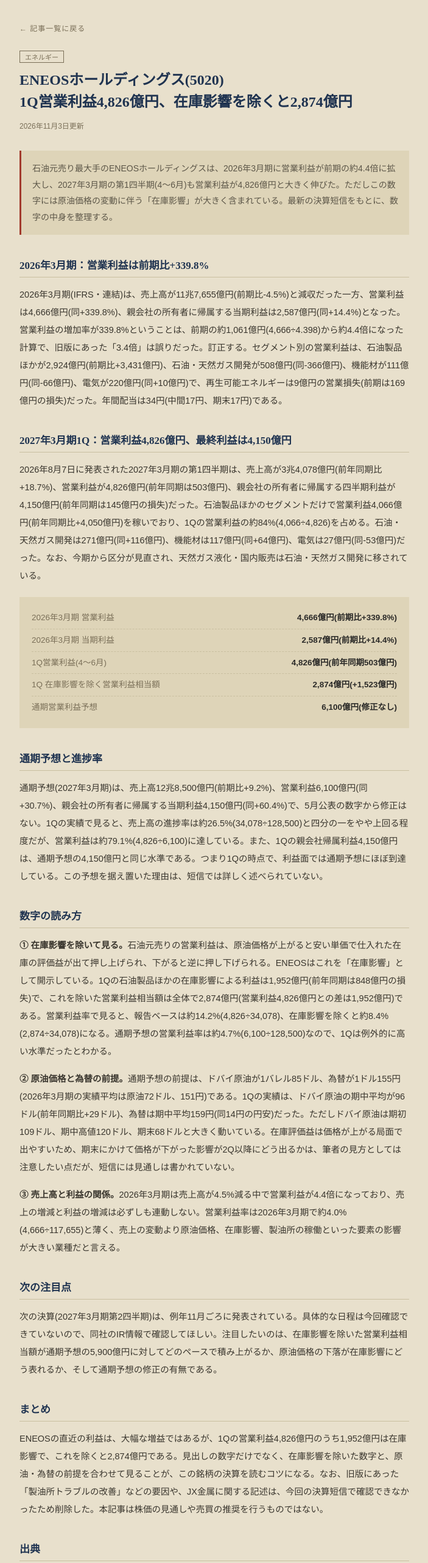
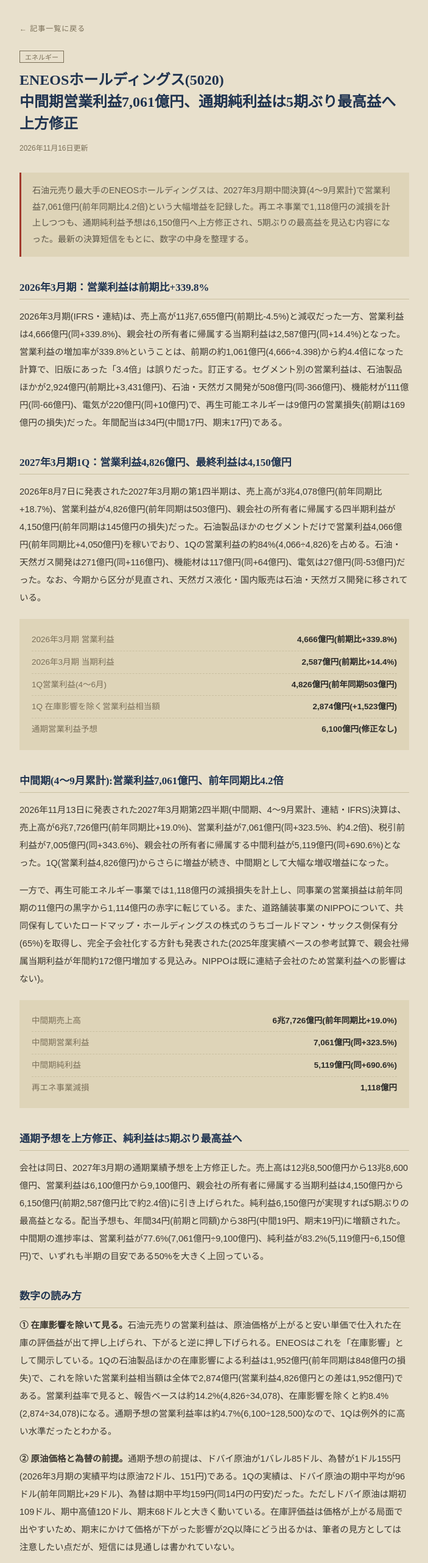
Before and after one commit to numachi-works/keisen-cho, a plain HTML site: page eneos-5020.html in a window 1280 px wide. Shown: the part 171-2734 px from the top of the page at 61% size, without its empty margins (288-991 px from the left). Drawn offline with Linux system fonts and the light colour scheme.

Commit message:
ENEOS(5020)記事を2027年3月期第2四半期(中間期)決算で拡充(通期純利益を5期ぶり最高益へ上方修正、再エネ事業の減損も反映)
Co-Authored-By: Claude Sonnet 5 <noreply@anthropic.com>
Claude-Session: https://claude.ai/code/session_01EwjSxLhBBYnPKqYooYKyjd

```diff
--- a/eneos-5020.html
+++ b/eneos-5020.html
@@ -13,18 +13,18 @@
 <link rel="icon" type="image/png" href="/favicon.png">
 <link rel="apple-touch-icon" href="/apple-touch-icon.png">
 <meta name="viewport" content="width=device-width, initial-scale=1.0">
-<title>ENEOS(5020)決算：1Q営業利益4,826億円、在庫影響を除くと2,874億円 | 罫線帳</title>
-<meta name="description" content="ENEOSホールディングスの2027年3月期1Q営業利益は4,826億円。在庫影響を除くと2,874億円で、通期予想6,100億円の進捗や原油・為替の前提など、数字の読み方を決算短信に沿って整理する。">
+<title>ENEOS(5020)決算：中間期営業利益7,061億円、通期純利益を5期ぶり最高益に上方修正 | 罫線帳</title>
+<meta name="description" content="ENEOSホールディングスの2027年3月期中間決算(4〜9月)は営業利益7,061億円と前年同期比4.2倍。再エネ事業の減損1,118億円を抱えつつも、通期純利益予想は6,150億円へ上方修正され、5期ぶりの最高益見通しとなった。">
 <meta property="og:type" content="article">
 <meta property="og:site_name" content="罫線帳">
 <meta property="og:locale" content="ja_JP">
 <meta property="og:url" content="https://keisencho.com/eneos-5020">
-<meta property="og:title" content="ENEOS(5020)決算：1Q営業利益4,826億円、在庫影響を除くと2,874億円">
-<meta property="og:description" content="ENEOSホールディングスの2027年3月期1Q営業利益は4,826億円。在庫影響を除くと2,874億円で、通期予想6,100億円の進捗や原油・為替の前提など、数字の読み方を決算短信に沿って整理する。">
+<meta property="og:title" content="ENEOS(5020)決算：中間期営業利益7,061億円、通期純利益を5期ぶり最高益に上方修正">
+<meta property="og:description" content="ENEOSホールディングスの2027年3月期中間決算(4〜9月)は営業利益7,061億円と前年同期比4.2倍。再エネ事業の減損1,118億円を抱えつつも、通期純利益予想は6,150億円へ上方修正され、5期ぶりの最高益見通しとなった。">
 <meta property="og:image" content="https://keisencho.com/og-image.png">
 <meta name="twitter:card" content="summary_large_image">
-<meta name="twitter:title" content="ENEOS(5020)決算：1Q営業利益4,826億円、在庫影響を除くと2,874億円">
-<meta name="twitter:description" content="ENEOSホールディングスの2027年3月期1Q営業利益は4,826億円。在庫影響を除くと2,874億円で、通期予想6,100億円の進捗や原油・為替の前提など、数字の読み方を決算短信に沿って整理する。">
+<meta name="twitter:title" content="ENEOS(5020)決算：中間期営業利益7,061億円、通期純利益を5期ぶり最高益に上方修正">
+<meta name="twitter:description" content="ENEOSホールディングスの2027年3月期中間決算(4〜9月)は営業利益7,061億円と前年同期比4.2倍。再エネ事業の減損1,118億円を抱えつつも、通期純利益予想は6,150億円へ上方修正され、5期ぶりの最高益見通しとなった。">
 <meta name="twitter:image" content="https://keisencho.com/og-image.png">
 <script async src="https://pagead2.googlesyndication.com/pagead/js/adsbygoogle.js?client=ca-pub-8069668191912447" crossorigin="anonymous"></script>
 <style>
@@ -61,11 +61,11 @@
 {
   "@context": "https://schema.org",
   "@type": "Article",
-  "headline": "ENEOS(5020)決算：1Q営業利益4,826億円、在庫影響を除くと2,874億円",
-  "description": "ENEOSホールディングスの2027年3月期1Q営業利益は4,826億円。在庫影響を除くと2,874億円で、通期予想6,100億円の進捗や原油・為替の前提など、数字の読み方を決算短信に沿って整理する。",
+  "headline": "ENEOS(5020)決算：中間期営業利益7,061億円、通期純利益を5期ぶり最高益に上方修正",
+  "description": "ENEOSホールディングスの2027年3月期中間決算(4〜9月)は営業利益7,061億円と前年同期比4.2倍。再エネ事業の減損1,118億円を抱えつつも、通期純利益予想は6,150億円へ上方修正され、5期ぶりの最高益見通しとなった。",
   "image": "https://keisencho.com/og-image.png",
   "datePublished": "2026-09-09T06:22:47+09:00",
-  "dateModified": "2026-11-03T09:50:00+09:00",
+  "dateModified": "2026-11-16T12:00:00+09:00",
   "mainEntityOfPage": {
     "@type": "WebPage",
     "@id": "https://keisencho.com/eneos-5020"
@@ -97,11 +97,11 @@
 <article>
   <header class="art">
     <span class="tag">エネルギー</span>
-    <h1 class="art-title">ENEOSホールディングス(5020)<br>1Q営業利益4,826億円、在庫影響を除くと2,874億円</h1>
-    <p class="meta-line">2026年11月3日更新</p>
+    <h1 class="art-title">ENEOSホールディングス(5020)<br>中間期営業利益7,061億円、通期純利益は5期ぶり最高益へ上方修正</h1>
+    <p class="meta-line">2026年11月16日更新</p>
   </header>
 
-  <p class="lead">石油元売り最大手のENEOSホールディングスは、2026年3月期に営業利益が前期の約4.4倍に拡大し、2027年3月期の第1四半期(4〜6月)も営業利益が4,826億円と大きく伸びた。ただしこの数字には原油価格の変動に伴う「在庫影響」が大きく含まれている。最新の決算短信をもとに、数字の中身を整理する。</p>
+  <p class="lead">石油元売り最大手のENEOSホールディングスは、2027年3月期中間決算(4〜9月累計)で営業利益7,061億円(前年同期比4.2倍)という大幅増益を記録した。再エネ事業で1,118億円の減損を計上しつつも、通期純利益予想は6,150億円へ上方修正され、5期ぶりの最高益を見込む内容になった。最新の決算短信をもとに、数字の中身を整理する。</p>
 
   <h2 class="sec">2026年3月期：営業利益は前期比+339.8%</h2>
   <p>2026年3月期(IFRS・連結)は、売上高が11兆7,655億円(前期比-4.5%)と減収だった一方、営業利益は4,666億円(同+339.8%)、親会社の所有者に帰属する当期利益は2,587億円(同+14.4%)となった。営業利益の増加率が339.8%ということは、前期の約1,061億円(4,666÷4.398)から約4.4倍になった計算で、旧版にあった「3.4倍」は誤りだった。訂正する。セグメント別の営業利益は、石油製品ほかが2,924億円(前期比+3,431億円)、石油・天然ガス開発が508億円(同-366億円)、機能材が111億円(同-66億円)、電気が220億円(同+10億円)で、再生可能エネルギーは9億円の営業損失(前期は169億円の損失)だった。年間配当は34円(中間17円、期末17円)である。</p>
@@ -117,8 +117,18 @@
     <div><span class="k">通期営業利益予想</span><span class="v">6,100億円(修正なし)</span></div>
   </div>
 
-  <h2 class="sec">通期予想と進捗率</h2>
-  <p>通期予想(2027年3月期)は、売上高12兆8,500億円(前期比+9.2%)、営業利益6,100億円(同+30.7%)、親会社の所有者に帰属する当期利益4,150億円(同+60.4%)で、5月公表の数字から修正はない。1Qの実績で見ると、売上高の進捗率は約26.5%(34,078÷128,500)と四分の一をやや上回る程度だが、営業利益は約79.1%(4,826÷6,100)に達している。また、1Qの親会社帰属利益4,150億円は、通期予想の4,150億円と同じ水準である。つまり1Qの時点で、利益面では通期予想にほぼ到達している。この予想を据え置いた理由は、短信では詳しく述べられていない。</p>
+  <h2 class="sec">中間期(4〜9月累計):営業利益7,061億円、前年同期比4.2倍</h2>
+  <p>2026年11月13日に発表された2027年3月期第2四半期(中間期、4〜9月累計、連結・IFRS)決算は、売上高が6兆7,726億円(前年同期比+19.0%)、営業利益が7,061億円(同+323.5%、約4.2倍)、税引前利益が7,005億円(同+343.6%)、親会社の所有者に帰属する中間利益が5,119億円(同+690.6%)となった。1Q(営業利益4,826億円)からさらに増益が続き、中間期として大幅な増収増益になった。</p>
+  <p>一方で、再生可能エネルギー事業では1,118億円の減損損失を計上し、同事業の営業損益は前年同期の11億円の黒字から1,114億円の赤字に転じている。また、道路舗装事業のNIPPOについて、共同保有していたロードマップ・ホールディングスの株式のうちゴールドマン・サックス側保有分(65%)を取得し、完全子会社化する方針も発表された(2025年度実績ベースの参考試算で、親会社帰属当期利益が年間約172億円増加する見込み。NIPPOは既に連結子会社のため営業利益への影響はない)。</p>
+  <div class="figures">
+    <div><span class="k">中間期売上高</span><span class="v">6兆7,726億円(前年同期比+19.0%)</span></div>
+    <div><span class="k">中間期営業利益</span><span class="v">7,061億円(同+323.5%)</span></div>
+    <div><span class="k">中間期純利益</span><span class="v">5,119億円(同+690.6%)</span></div>
+    <div><span class="k">再エネ事業減損</span><span class="v">1,118億円</span></div>
+  </div>
+
+  <h2 class="sec">通期予想を上方修正、純利益は5期ぶり最高益へ</h2>
+  <p>会社は同日、2027年3月期の通期業績予想を上方修正した。売上高は12兆8,500億円から13兆8,600億円、営業利益は6,100億円から9,100億円、親会社の所有者に帰属する当期利益は4,150億円から6,150億円(前期2,587億円比で約2.4倍)に引き上げられた。純利益6,150億円が実現すれば5期ぶりの最高益となる。配当予想も、年間34円(前期と同額)から38円(中間19円、期末19円)に増額された。中間期の進捗率は、営業利益が77.6%(7,061億円÷9,100億円)、純利益が83.2%(5,119億円÷6,150億円)で、いずれも半期の目安である50%を大きく上回っている。</p>
 
   <h2 class="sec">数字の読み方</h2>
   <p><strong>① 在庫影響を除いて見る。</strong>石油元売りの営業利益は、原油価格が上がると安い単価で仕入れた在庫の評価益が出て押し上げられ、下がると逆に押し下げられる。ENEOSはこれを「在庫影響」として開示している。1Qの石油製品ほかの在庫影響による利益は1,952億円(前年同期は848億円の損失)で、これを除いた営業利益相当額は全体で2,874億円(営業利益4,826億円との差は1,952億円)である。営業利益率で見ると、報告ベースは約14.2%(4,826÷34,078)、在庫影響を除くと約8.4%(2,874÷34,078)になる。通期予想の営業利益率は約4.7%(6,100÷128,500)なので、1Qは例外的に高い水準だったとわかる。</p>
@@ -126,13 +136,14 @@
   <p><strong>③ 売上高と利益の関係。</strong>2026年3月期は売上高が4.5%減る中で営業利益が4.4倍になっており、売上の増減と利益の増減は必ずしも連動しない。営業利益率は2026年3月期で約4.0%(4,666÷117,655)と薄く、売上の変動より原油価格、在庫影響、製油所の稼働といった要素の影響が大きい業種だと言える。</p>
 
   <h2 class="sec">次の注目点</h2>
-  <p>次の決算(2027年3月期第2四半期)は、例年11月ごろに発表されている。具体的な日程は今回確認できていないので、同社のIR情報で確認してほしい。注目したいのは、在庫影響を除いた営業利益相当額が通期予想の5,900億円に対してどのペースで積み上がるか、原油価格の下落が在庫影響にどう表れるか、そして通期予想の修正の有無である。</p>
+  <p>次の決算(第3四半期、10〜12月期)は例年2月上旬に発表される見込みだが、日程は未確認だ。注目したいのは、(1)原油価格の変動が下期の在庫影響にどう表れるか、(2)再エネ事業の減損後の収益構造がどう変化するか、(3)NIPPO完全子会社化の効果が決算にどう反映されるか、の3点である。</p>
 
   <h2 class="sec">まとめ</h2>
-  <p>ENEOSの直近の利益は、大幅な増益ではあるが、1Qの営業利益4,826億円のうち1,952億円は在庫影響で、これを除くと2,874億円である。見出しの数字だけでなく、在庫影響を除いた数字と、原油・為替の前提を合わせて見ることが、この銘柄の決算を読むコツになる。なお、旧版にあった「製油所トラブルの改善」などの要因や、JX金属に関する記述は、今回の決算短信で確認できなかったため削除した。本記事は株価の見通しや売買の推奨を行うものではない。</p>
+  <p>ENEOSの中間期は、原油高や為替の影響もあって営業利益が前年同期比4.2倍の7,061億円に達し、通期の純利益予想は6,150億円へ上方修正、5期ぶりの最高益を見込む内容になった。一方で再エネ事業の減損1,118億円という課題も抱えており、好調な数字と構造的な課題が併存する決算だったと言える。本記事は株価の見通しや売買の推奨を行うものではない。</p>
 
   <h2 class="sec">出典</h2>
   <p style="font-size:13px;line-height:1.9;">
+  <a href="https://news.mynavi.jp/techplus/article/20261113-5310801/" target="_blank" rel="noopener">マイナビニュース「ENEOS、上期営業利益は7,061億円で前年の4.2倍」(2026年11月13日)</a><br>
   <a href="https://finance-frontend-pc-dist.west.edge.storage-yahoo.jp/disclosure/20260807/20260805510351.pdf" target="_blank" rel="noopener">ENEOSホールディングス「2027年3月期 第1四半期決算短信〔IFRS〕(連結)」(2026年8月7日)</a><br>
   <a href="https://finance-frontend-pc-dist.west.edge.storage-yahoo.jp/disclosure/20260514/20260512526455.pdf" target="_blank" rel="noopener">ENEOSホールディングス「2026年3月期 決算短信〔IFRS〕(連結)」(2026年5月14日)</a></p>
 
@@ -143,9 +154,9 @@
   </div>
 
   <div style="display:flex;gap:12px;margin:28px 0;padding:14px 0;border-top:1px dashed #C9BFA0;border-bottom:1px dashed #C9BFA0;">
-    <a href="https://twitter.com/intent/tweet?text=ENEOS%285020%29%E6%B1%BA%E7%AE%97%EF%BC%9A1Q%E5%96%B6%E6%A5%AD%E5%88%A9%E7%9B%8A4%2C826%E5%84%84%E5%86%86%E3%80%81%E5%9C%A8%E5%BA%AB%E5%BD%B1%E9%9F%BF%E3%82%92%E9%99%A4%E3%81%8F%E3%81%A82%2C874%E5%84%84%E5%86%86%20%7C%20%E7%BD%AB%E7%B7%9A%E5%B8%B3&amp;url=https%3A%2F%2Fkeisencho.com%2Feneos-5020" target="_blank" rel="noopener" style="font-size:12px;letter-spacing:1px;color:#1F3350;text-decoration:none;border:1px solid #1F3350;padding:5px 14px;">Xでシェア</a>
+    <a href="https://twitter.com/intent/tweet?text=ENEOS%285020%29%E6%B1%BA%E7%AE%97%EF%BC%9A%E4%B8%AD%E9%96%93%E6%9C%9F%E5%96%B6%E6%A5%AD%E5%88%A9%E7%9B%8A7%2C061%E5%84%84%E5%86%86%E3%80%81%E9%80%9A%E6%9C%9F%E7%B4%94%E5%88%A9%E7%9B%8A%E3%82%925%E6%9C%9F%E3%81%B6%E3%82%8A%E6%9C%80%E9%AB%98%E7%9B%8A%E3%81%AB%E4%B8%8A%E6%96%B9%E4%BF%AE%E6%AD%A3%20%7C%20%E7%BD%AB%E7%B7%9A%E5%B8%B3&amp;url=https%3A%2F%2Fkeisencho.com%2Feneos-5020" target="_blank" rel="noopener" style="font-size:12px;letter-spacing:1px;color:#1F3350;text-decoration:none;border:1px solid #1F3350;padding:5px 14px;">Xでシェア</a>
     <a href="https://social-plugins.line.me/lineit/share?url=https%3A%2F%2Fkeisencho.com%2Feneos-5020" target="_blank" rel="noopener" style="font-size:12px;letter-spacing:1px;color:#1F3350;text-decoration:none;border:1px solid #1F3350;padding:5px 14px;">LINEで送る</a>
-    <a href="https://b.hatena.ne.jp/add?mode=confirm&amp;url=https%3A%2F%2Fkeisencho.com%2Feneos-5020&amp;title=ENEOS%285020%29%E6%B1%BA%E7%AE%97%EF%BC%9A1Q%E5%96%B6%E6%A5%AD%E5%88%A9%E7%9B%8A4%2C826%E5%84%84%E5%86%86%E3%80%81%E5%9C%A8%E5%BA%AB%E5%BD%B1%E9%9F%BF%E3%82%92%E9%99%A4%E3%81%8F%E3%81%A82%2C874%E5%84%84%E5%86%86%20%7C%20%E7%BD%AB%E7%B7%9A%E5%B8%B3" target="_blank" rel="noopener" style="font-size:12px;letter-spacing:1px;color:#1F3350;text-decoration:none;border:1px solid #1F3350;padding:5px 14px;">はてなブックマーク</a>
+    <a href="https://b.hatena.ne.jp/add?mode=confirm&amp;url=https%3A%2F%2Fkeisencho.com%2Feneos-5020&amp;title=ENEOS%285020%29%E6%B1%BA%E7%AE%97%EF%BC%9A%E4%B8%AD%E9%96%93%E6%9C%9F%E5%96%B6%E6%A5%AD%E5%88%A9%E7%9B%8A7%2C061%E5%84%84%E5%86%86%E3%80%81%E9%80%9A%E6%9C%9F%E7%B4%94%E5%88%A9%E7%9B%8A%E3%82%925%E6%9C%9F%E3%81%B6%E3%82%8A%E6%9C%80%E9%AB%98%E7%9B%8A%E3%81%AB%E4%B8%8A%E6%96%B9%E4%BF%AE%E6%AD%A3%20%7C%20%E7%BD%AB%E7%B7%9A%E5%B8%B3" target="_blank" rel="noopener" style="font-size:12px;letter-spacing:1px;color:#1F3350;text-decoration:none;border:1px solid #1F3350;padding:5px 14px;">はてなブックマーク</a>
   </div>
 
 
```
